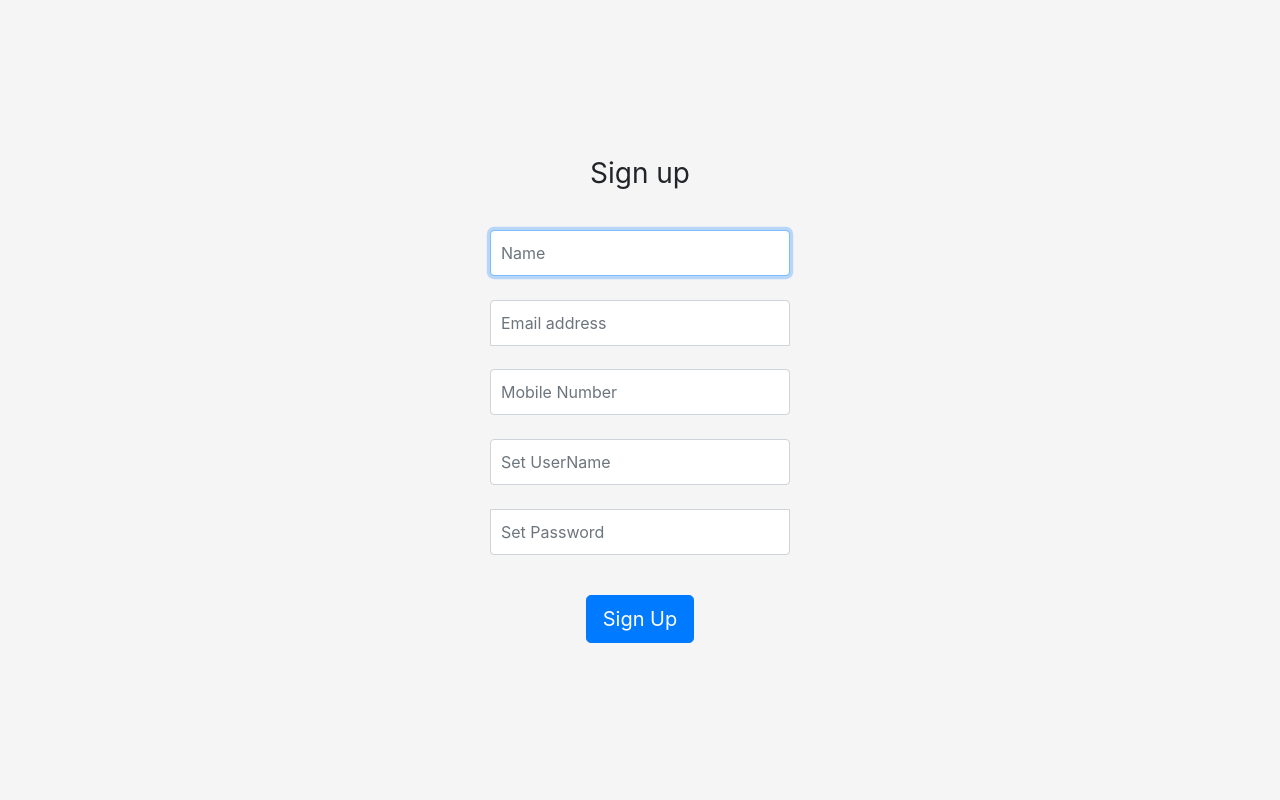
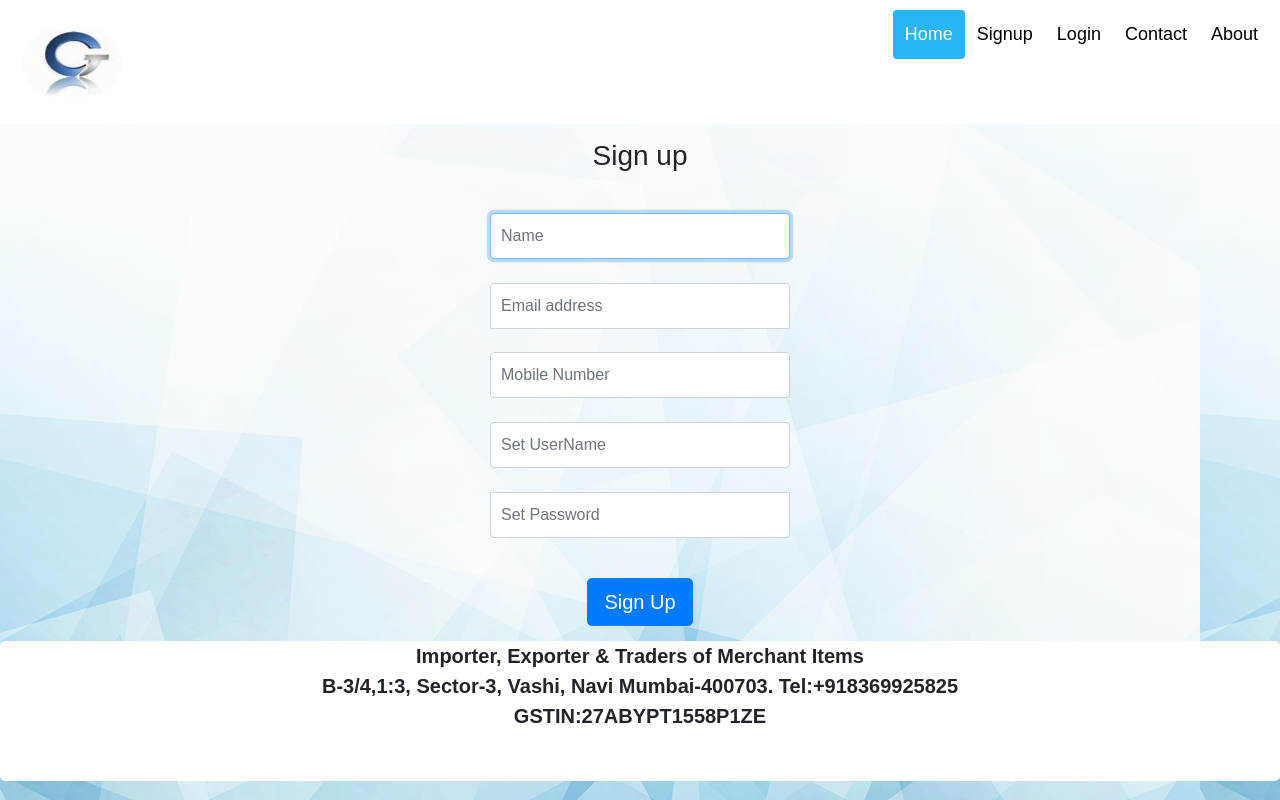
Before and after one commit to janvi2001/WDL-2020, a plain HTML site: page exp3/signup.html in a window 1280 px wide. Drawn offline with Linux system fonts and the light colour scheme.

Commit message:
bg added

```diff
--- a/exp3/signin.css
+++ b/exp3/signin.css
@@ -1,8 +1,8 @@
-html,
+/* html,
 body {
   height: 100%;
-}
-
+} */
+/*
 body {
   display: -ms-flexbox;
   display: flex;
@@ -11,7 +11,7 @@ body {
   padding-top: 40px;
   padding-bottom: 40px;
   background-color: #f5f5f5;
-}
+} */
 
 .form-signin {
   width: 100%;
@@ -42,3 +42,78 @@ body {
   border-top-left-radius: 0;
   border-top-right-radius: 0;
 }
+
+.footer {
+border-color: #ffff;
+border-radius: 5px;
+font-size: 20px;
+text-align: center;
+background-color: #ffff;
+padding-bottom: 50px;
+font-weight: bold;
+}
+
+.footer:hover {
+display: block;
+color: #466bab;
+}
+
+* {box-sizing: border-box;}
+
+body {
+  margin: 0;
+  font-family: Arial, Helvetica, sans-serif;
+}
+
+.header {
+  overflow: hidden;
+  background-color: #fff;
+  padding: 10px 10px;
+}
+
+.header a {
+  float: left;
+  color: black;
+  text-align: center;
+  padding: 12px;
+  text-decoration: none;
+  font-size: 18px;
+  line-height: 25px;
+  border-radius: 4px;
+}
+
+.header a.logo {
+  font-size: 25px;
+  font-weight: bold;
+}
+
+.header a:hover {
+  background-color: #ddd;
+  color: black;
+}
+
+.header a.active {
+  background-color: #29B6F6;
+  color: white;
+}
+
+.header-right {
+  float: right;
+}
+
+@media screen and (max-width: 500px) {
+  .header a {
+    float: none;
+    display: block;
+    text-align: left;
+  }
+
+  .header-right {
+    float: none;
+  }
+}
+.image {
+  width: 100px;
+  height: 80px;
+  border-radius: 70%;
+}
--- a/exp3/signup.html
+++ b/exp3/signup.html
@@ -32,7 +32,21 @@
     <!-- Custom styles for this template -->
     <link href="signin.css" rel="stylesheet">
   </head>
-  <body class="text-center">
+  <body class="text-center"  style="background-image: url('bg.png');">
+
+ <div class="header" >
+        <a>
+        <img src="/logo.png" class="image" >
+        <!-- <img src="/WDL-2020/exp3/image/globalcorp.png" class="image"> -->
+        </a>
+        <div class="header-right">
+        <a class="active" href="index.html">Home</a>
+        <a href= "signup.html">Signup</a>
+        <a href="login.html">Login</a>
+        <a href="contactus.html">Contact</a>
+        <a href="aboutus.html">About</a>
+        </div>
+    </div>
 
     <form class="form-signin">
   <!-- <img class="mb-4" src="../assets/brand/bootstrap-solid.svg" alt="" width="72" height="72"> -->
@@ -57,5 +71,10 @@
   <br>
   <button class="btn btn-lg btn-primary" type="submit">Sign Up</button>
 </form>
+
+
+<div class="footer">
+  <div class="foot">Importer, Exporter & Traders of Merchant Items<br>B-3/4,1:3, Sector-3, Vashi, Navi Mumbai-400703. Tel:+918369925825 <br> GSTIN:27ABYPT1558P1ZE</div>
+</div>
 </body>
 </html>
```
Also changed, not shown: exp3/inquiry.html (+18 -1 lines), exp3/login.html (+17 -2 lines), exp3/bg.png (added), exp3/logo.PNG (added).
